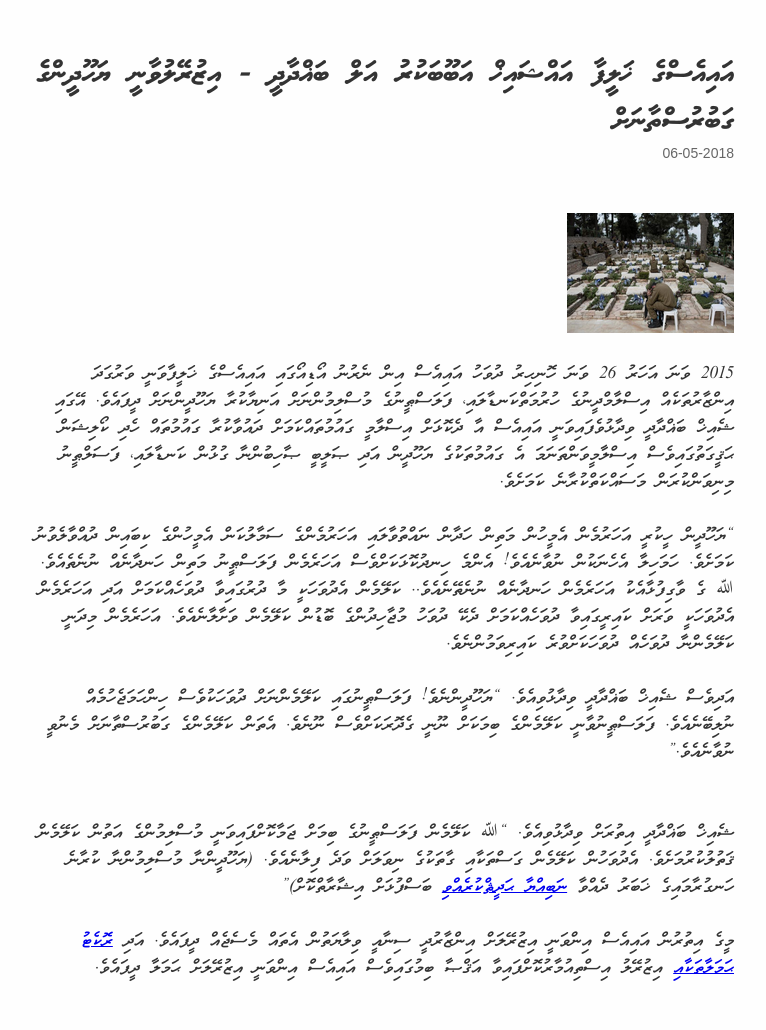
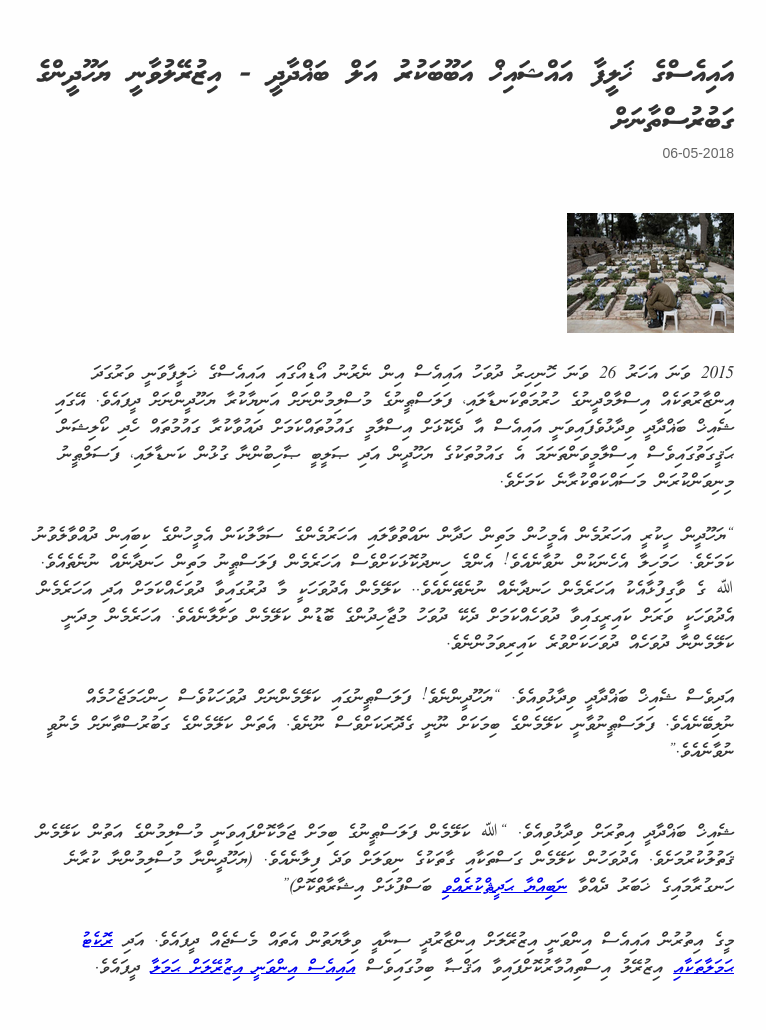
Before and after one commit to holhuashi/holhuashi, a Jekyll site: the page built from _posts/2018-05-06-yahudheenge-gaburusthaan.md, in a window 1280 px wide. Shown: the whole page, without its empty margins (256-1022 px from the left). Built offline with Jekyll 4.4.1, drawn with Linux system fonts in a browser that asks for light colours; part of the change alters nothing that is shown.

```diff
--- a/_posts/2018-05-06-yahudheenge-gaburusthaan.md
+++ b/_posts/2018-05-06-yahudheenge-gaburusthaan.md
@@ -18,4 +18,4 @@ date: 2018-05-06
 ޝެއިޚް ބަޣްދާދީ އިތުރަށް ވިދާޅުވިއެވެ. "ﷲ ކަލޭމެން ފަލަސްޠީނުގެ ބިމަށް ޖަމާކޮށްފައިވަނީ މުސްލިމުންގެ އަތުން ކަލޭމެން ޤަތުލުކުރުމަށެވެ. އެދުވަހުން ކަލޭމެން ގަސްތަކާއި ގާތަކުގެ ނިވަލަށް ވަދެ ފިލާނެއެވެ. (ޔަހޫދީންނާ މުސްލިމުންނާ ކުރާނެ ހަނގުރާމައިގެ ޚަބަރު ދެއްވާ [ނަބިއްޔާ ޙަދީޘްކުރެއްވި](https://sunnah.com/search/?q=fight+the+jews) ބަސްފުޅަށް އިޝާރާތްކޮށް)"
 <br/>
 <br/>
-މީގެ އިތުރުން އައިއެސް އިންވަނީ އިޒުރޭލަށް އިންޒާރުދީ ސިނާއީ ވިލާޔަތުން އެތައް މެސެޖެއް ދީފައެވެ. އަދި [ރޮކެޓު ޙަމަލާތަކާއި](https://www.haaretz.com/israel-news/two-rockets-fired-from-sinai-at-southern-israel-idf-confirms-1.5457916) އިޒުރޭލު އިސްތިއުމާރުކޮށްފައިވާ އަޤްޞާ ބިމުގައިވެސް އައިއެސް އިންވަނީ އިޒުރޭލަށް ޙަމަލާ ދީފައެވެ.
+މީގެ އިތުރުން އައިއެސް އިންވަނީ އިޒުރޭލަށް އިންޒާރުދީ ސިނާއީ ވިލާޔަތުން އެތައް މެސެޖެއް ދީފައެވެ. އަދި [ރޮކެޓު ޙަމަލާތަކާއި](https://www.haaretz.com/israel-news/two-rockets-fired-from-sinai-at-southern-israel-idf-confirms-1.5457916) އިޒުރޭލު އިސްތިއުމާރުކޮށްފައިވާ އަޤްޞާ ބިމުގައިވެސް [އައިއެސް އިންވަނީ އިޒުރޭލަށް ޙަމަލާ](https://holhuashi.github.io/2018/05/04/IS-isreal) ދީފައެވެ.
```
